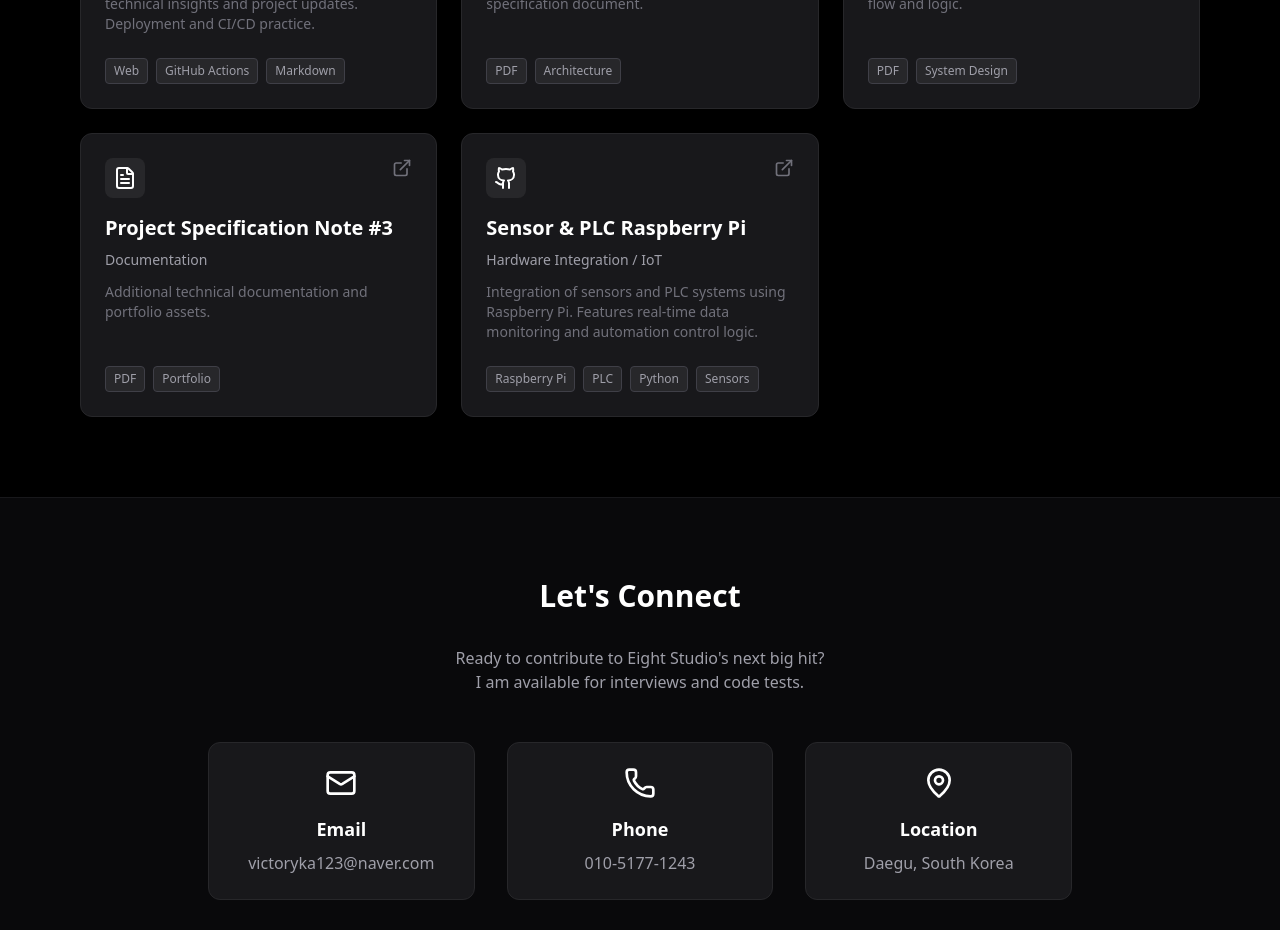
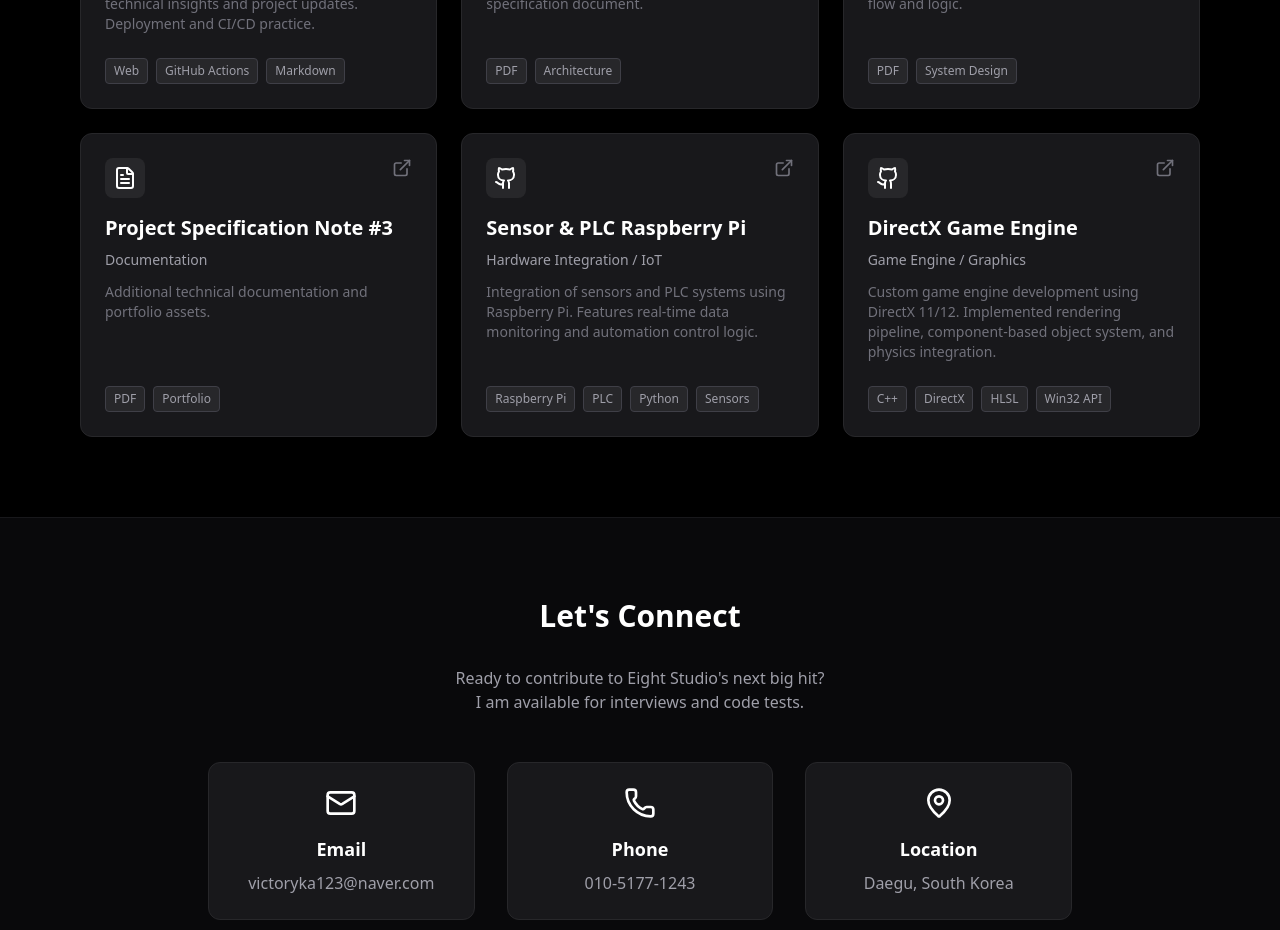
Before and after one commit to srunaic/my_portfolio_website, a React (Vite) app: page / in a window 1280 px wide. Shown: the part 1960-2890 px from the top of the page. Built offline with nearby package versions, Linux system fonts and the light colour scheme.

Commit message:
Add DirectX Game Engine project to portfolio

```diff
--- a/src/components/Projects.tsx
+++ b/src/components/Projects.tsx
@@ -65,6 +65,14 @@ const projects = [
         tech: ["Raspberry Pi", "PLC", "Python", "Sensors"],
         link: "https://github.com/srunaic/sensor_plc_rasberrypie-",
         isRepo: true
+    },
+    {
+        title: "DirectX Game Engine",
+        type: "Game Engine / Graphics",
+        desc: "Custom game engine development using DirectX 11/12. Implemented rendering pipeline, component-based object system, and physics integration.",
+        tech: ["C++", "DirectX", "HLSL", "Win32 API"],
+        link: "https://github.com/srunaic/DirectX_Game_EngineMaker",
+        isRepo: true
     }
 ];
 
```
